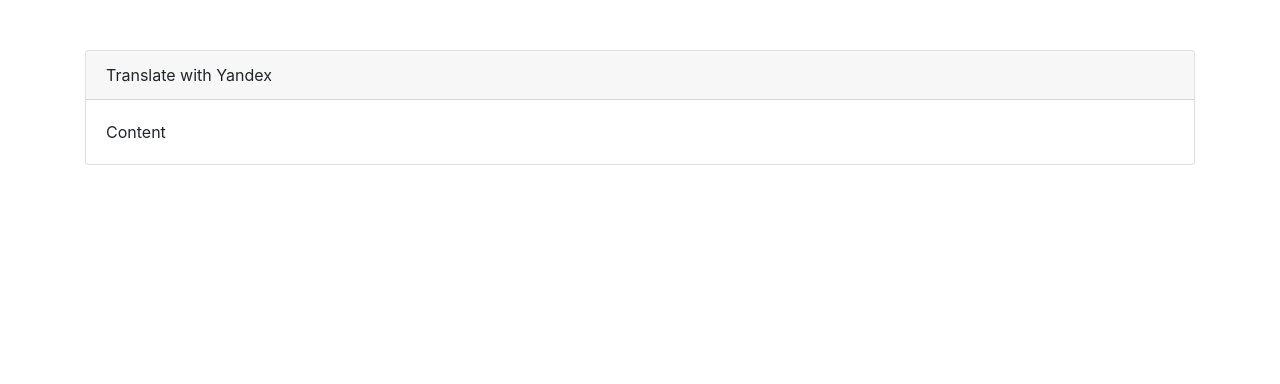
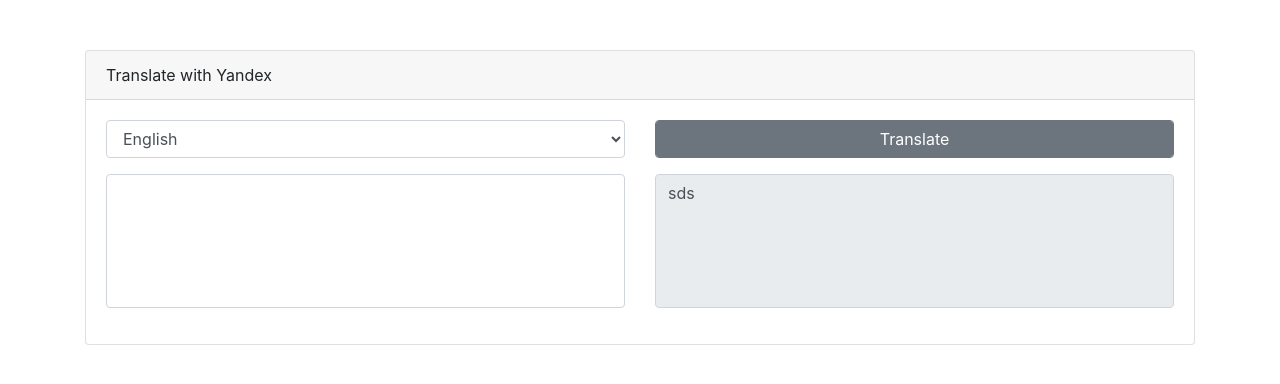
Before and after one commit to hamdicatal/translate-app-yandex-api, a plain HTML site: page index.html in a window 1280 px wide. Drawn offline with nearby package versions, Linux system fonts and the light colour scheme.

Commit message:
Temel sayfa tasarımı yapıldı

```diff
--- a/index.html
+++ b/index.html
@@ -1,27 +1,73 @@
 <!doctype html>
 <html lang="en">
+
 <head>
-    <title>Yandex Translate</title>
+    <title>Translate with Yandex</title>
     <!-- Required meta tags -->
     <meta charset="utf-8">
     <meta name="viewport" content="width=device-width, initial-scale=1, shrink-to-fit=no">
 
     <!-- Bootstrap CSS -->
-    <link rel="stylesheet" href="https://stackpath.bootstrapcdn.com/bootstrap/4.1.3/css/bootstrap.min.css" integrity="sha384-MCw98/SFnGE8fJT3GXwEOngsV7Zt27NXFoaoApmYm81iuXoPkFOJwJ8ERdknLPMO" crossorigin="anonymous">
+    <link rel="stylesheet" href="https://stackpath.bootstrapcdn.com/bootstrap/4.1.3/css/bootstrap.min.css" integrity="sha384-MCw98/SFnGE8fJT3GXwEOngsV7Zt27NXFoaoApmYm81iuXoPkFOJwJ8ERdknLPMO"
+        crossorigin="anonymous">
 </head>
+
 <body>
 
     <div class="container" style="margin-top: 50px">
         <div class="card">
             <div class="card-header">Translate with Yandex</div>
-                    <div class="card-body">Content</div>
+            <div class="card-body">
+                <div class="row">
+
+                    <div class="col-sm-6">
+                        <div class="form-group">
+
+                            <select id="languages" class="form-control mb-2 mr-sm-2">
+                                <option value="+47">English</option>
+                                <option value="+46">Deutsch</option>
+                                <option value="+45">French</option>
+                                <option value="+45">Turkish</option>
+                            </select>
+
+                        </div>
+                        <div class="form-group">
+
+                            <textarea class="form-control" rows="5" style="resize: none" id="resultText"></textarea>
+
+                        </div>
+
+                    </div>
+
+                     <div class="col-sm-6">
+                        <div class="form-group">
+
+                                <button type="button" class="form-control btn btn-secondary btn-block">Translate</button>
+
+
+                        </div>
+                        <div class="form-group">
+
+                            <textarea class="form-control" rows="5" id="sourceText" style="resize: none" disabled>sds</textarea>
+
+                        </div>
+
+                    </div>
+
+                </div>
+
+            </div>
         </div>
     </div>
 
     <!-- Optional JavaScript -->
     <!-- jQuery first, then Popper.js, then Bootstrap JS -->
-    <script src="https://code.jquery.com/jquery-3.3.1.slim.min.js" integrity="sha384-q8i/X+965DzO0rT7abK41JStQIAqVgRVzpbzo5smXKp4YfRvH+8abtTE1Pi6jizo" crossorigin="anonymous"></script>
-    <script src="https://cdnjs.cloudflare.com/ajax/libs/popper.js/1.14.3/umd/popper.min.js" integrity="sha384-ZMP7rVo3mIykV+2+9J3UJ46jBk0WLaUAdn689aCwoqbBJiSnjAK/l8WvCWPIPm49" crossorigin="anonymous"></script>
-    <script src="https://stackpath.bootstrapcdn.com/bootstrap/4.1.3/js/bootstrap.min.js" integrity="sha384-ChfqqxuZUCnJSK3+MXmPNIyE6ZbWh2IMqE241rYiqJxyMiZ6OW/JmZQ5stwEULTy" crossorigin="anonymous"></script>
+    <script src="https://code.jquery.com/jquery-3.3.1.slim.min.js" integrity="sha384-q8i/X+965DzO0rT7abK41JStQIAqVgRVzpbzo5smXKp4YfRvH+8abtTE1Pi6jizo"
+        crossorigin="anonymous"></script>
+    <script src="https://cdnjs.cloudflare.com/ajax/libs/popper.js/1.14.3/umd/popper.min.js" integrity="sha384-ZMP7rVo3mIykV+2+9J3UJ46jBk0WLaUAdn689aCwoqbBJiSnjAK/l8WvCWPIPm49"
+        crossorigin="anonymous"></script>
+    <script src="https://stackpath.bootstrapcdn.com/bootstrap/4.1.3/js/bootstrap.min.js" integrity="sha384-ChfqqxuZUCnJSK3+MXmPNIyE6ZbWh2IMqE241rYiqJxyMiZ6OW/JmZQ5stwEULTy"
+        crossorigin="anonymous"></script>
 </body>
+
 </html>
```
Lines whose indentation alone changed are shown as unchanged.
